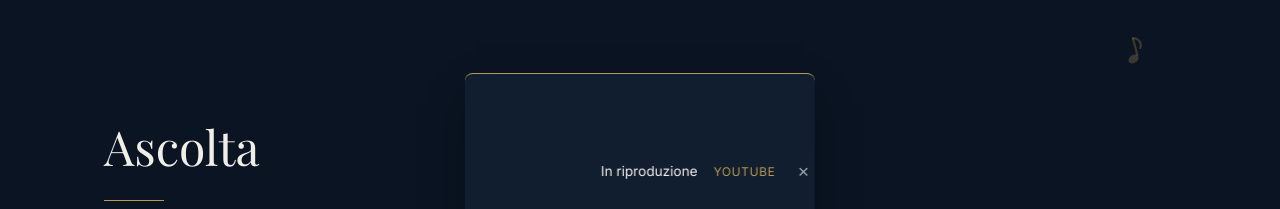
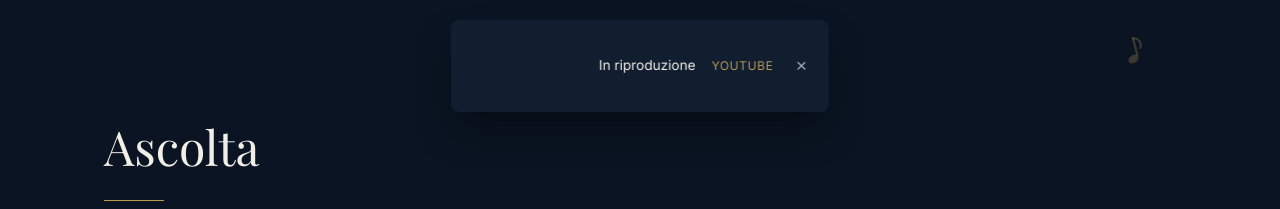
Before and after one commit to AeSoul0/mvp_davide, a website: page index.html in a window 1280 px wide. Shown: the part 802-1011 px from the top of the page. Drawn offline with nearby package versions, Linux system fonts and the light colour scheme; a web font is replaced by a local one.

Commit message:
fix: resolve nowPlayingBar padding issue and add placeholder favicons to pass build checks

```diff
--- a/assets/css/style.css
+++ b/assets/css/style.css
@@ -827,7 +827,6 @@
   padding: 12px 16px 12px 12px;
   border-radius: 8px;
   background: rgba(17, 31, 50, 0.95);
-  border-top: 1px solid var(--brass); border-bottom: 1px solid var(--brass); padding: 64px 0;
   backdrop-filter: blur(12px);
   -webkit-backdrop-filter: blur(12px);
   box-shadow: 0 20px 40px -10px rgba(0,0,0,0.5);
```
Also changed, not shown: apple-touch-icon.png (added), favicon.ico (added).
